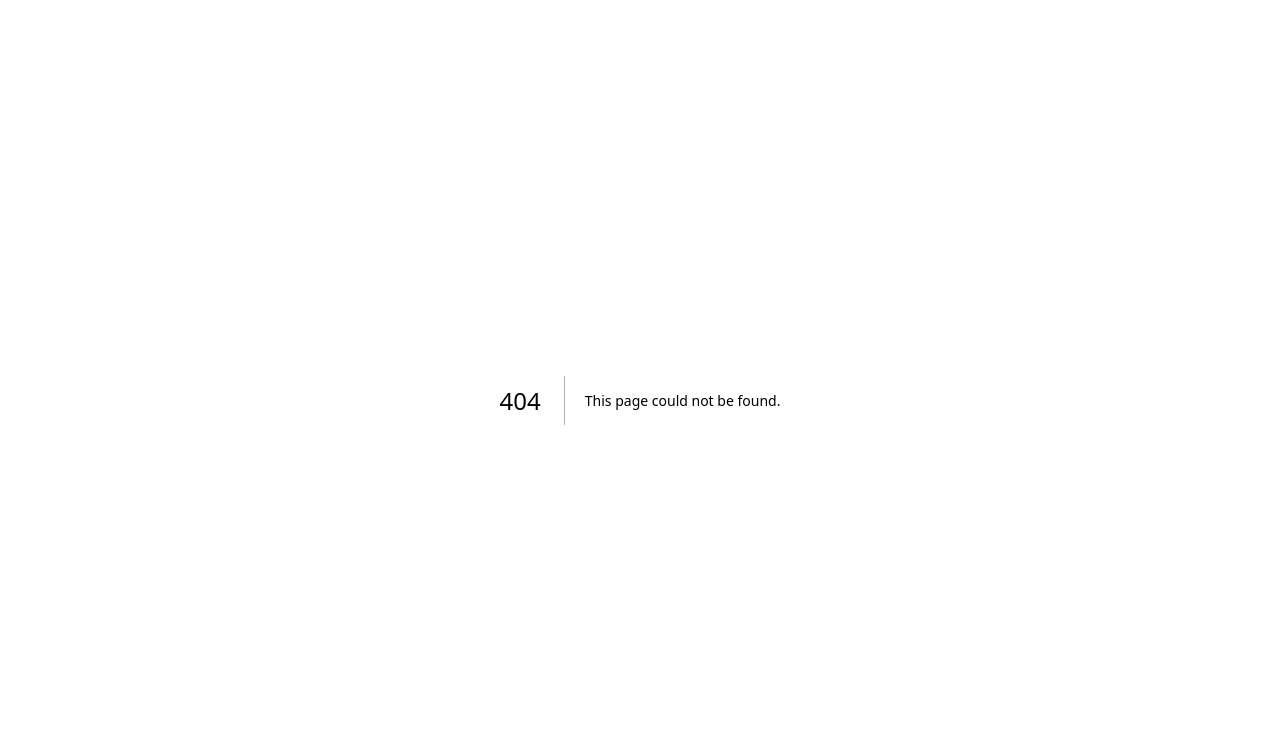
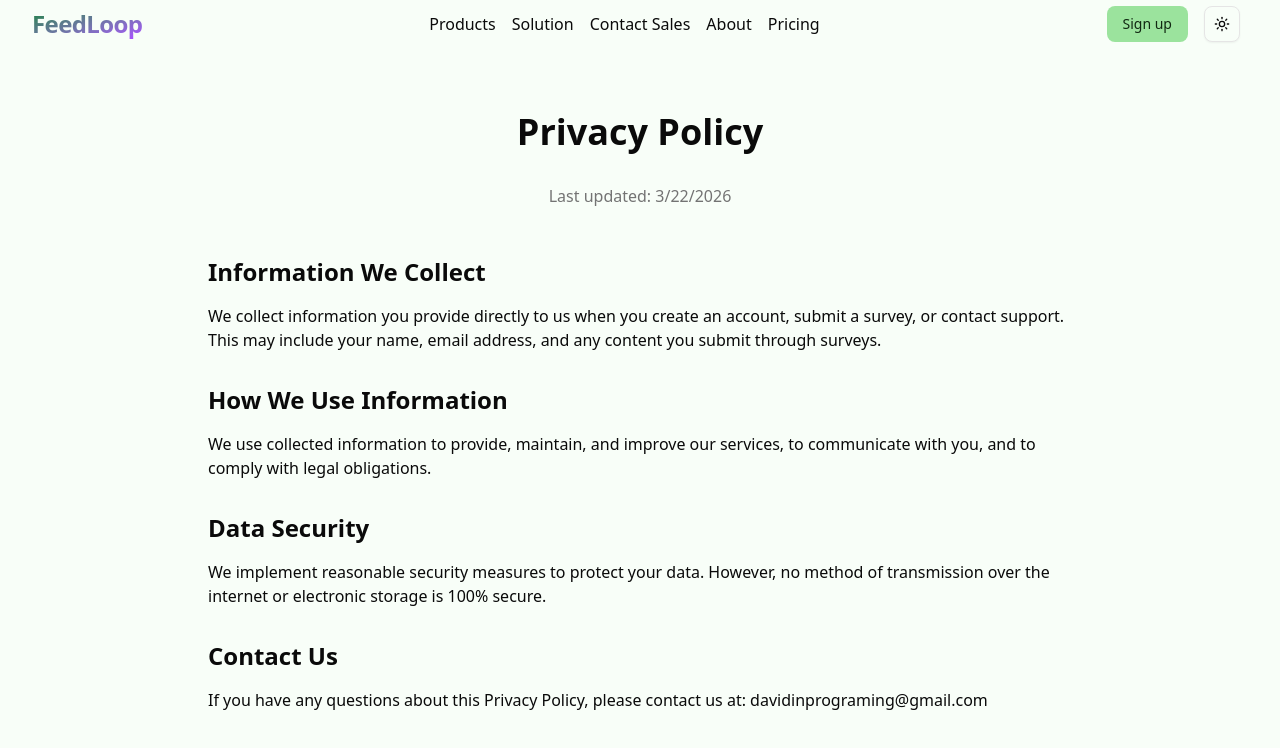
Before and after one commit to Dachenna/FeedLoop, a Next.js app: page /privacy-policy in a window 1280 px wide. Before the commit this address had no page. Shown: the top 748 px of the page. Built offline with nearby package versions, Linux system fonts and the light colour scheme.

Commit message:
Updated the image view format

```diff
--- /dev/null
+++ b/app/(landing)/privacy-policy/page.tsx
@@ -0,0 +1,49 @@
+import { Metadata } from 'next';
+
+export const metadata: Metadata = {
+  title: 'Privacy Policy | FeedLoop',
+  description: 'Privacy policy for FeedLoop survey platform.',
+};
+
+export default function PrivacyPolicyPage() {
+  return (
+    <div className="min-h-screen bg-background">
+      <div className="container mx-auto px-4 py-16 max-w-4xl">
+        <h1 className="text-4xl font-bold text-center mb-8">Privacy Policy</h1>
+        <p className="text-muted-foreground text-center mb-12">
+          Last updated: {new Date().toLocaleDateString()}
+        </p>
+
+        <div className="prose prose-lg max-w-none dark:prose-invert">
+          <section className="mb-8">
+            <h2 className="text-2xl font-semibold mb-4">Information We Collect</h2>
+            <p>
+              We collect information you provide directly to us when you create an account, submit a survey, or contact support. This may include your name, email address, and any content you submit through surveys.
+            </p>
+          </section>
+
+          <section className="mb-8">
+            <h2 className="text-2xl font-semibold mb-4">How We Use Information</h2>
+            <p>
+              We use collected information to provide, maintain, and improve our services, to communicate with you, and to comply with legal obligations.
+            </p>
+          </section>
+
+          <section className="mb-8">
+            <h2 className="text-2xl font-semibold mb-4">Data Security</h2>
+            <p>
+              We implement reasonable security measures to protect your data. However, no method of transmission over the internet or electronic storage is 100% secure.
+            </p>
+          </section>
+
+          <section className="mb-8">
+            <h2 className="text-2xl font-semibold mb-4">Contact Us</h2>
+            <p>
+              If you have any questions about this Privacy Policy, please contact us at: davidinprograming@gmail.com
+            </p>
+          </section>
+        </div>
+      </div>
+    </div>
+  );
+}
--- a/app/layout.tsx
+++ b/app/layout.tsx
@@ -1,12 +1,7 @@
 import type { Metadata } from "next";
-import { Geist, Inter } from "next/font/google";
+import { Inter } from "next/font/google";
 import "./globals.css";
 import { ThemeProvider } from "../components/ui/theme-provider";
-
-const geistSans = Geist({
-  variable: "--font-geist-sans",
-  subsets: ["latin"],
-});
 
 const inter = Inter({
   variable: "--font-inter",
@@ -57,8 +52,8 @@ export default function RootLayout({
               "@type": "SoftwareApplication",
               "name": "FeedLoop",
               "description": "FeedLoop is a powerful SaaS platform for creating surveys, collecting feedback, and analyzing responses to improve your products and services.",
-              "url": "https://feedloop-five.vercel.app/",
-              "image": "https://feedloop-five.vercel.app/",
+              "url": "https://feed-loop-two.vercel.app/",
+              "image": "https://feed-loop-two.vercel.app/",
               "applicationCategory": "BusinessApplication",
               "operatingSystem": "Web",
               "offers": {
@@ -74,10 +69,7 @@ export default function RootLayout({
           }}
         />
       </head>
-      <body
-        suppressHydrationWarning={true}
-        className={`${geistSans.variable} ${inter.variable} antialiased`}
-      >
+      <body suppressHydrationWarning={true} className={`${inter.variable} antialiased`}>
         <ThemeProvider
           attribute="class"
           defaultTheme="system"
--- a/proxy.ts
+++ b/proxy.ts
@@ -22,7 +22,7 @@ export async function proxy(request: NextRequest) {
 
   // Get JWT claims for the current session
   const { data } = await supabase.auth.getClaims()
-  const claims: any = data?.claims
+  const claims: unknown = data?.claims
 
   // If no session, redirect to login
   if (!claims || !claims.sub) {
@@ -42,7 +42,7 @@ export async function proxy(request: NextRequest) {
       .limit(1)
       .maybeSingle()
 
-    role = (tm as any)?.role
+    role = (tm as unknown)?.role
   }
 
   const path = request.nextUrl.pathname
```
Also changed, not shown: app/(landing)/privacy policy/page.tsx (deleted).
